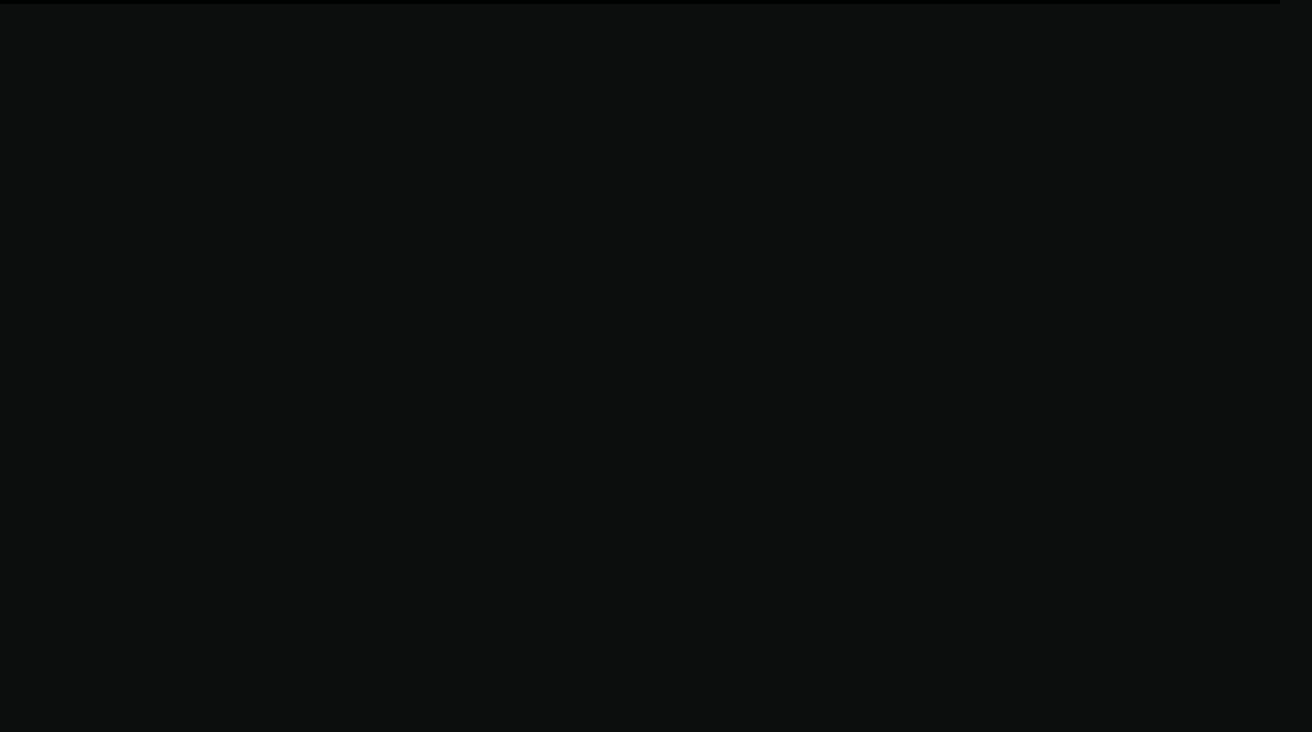
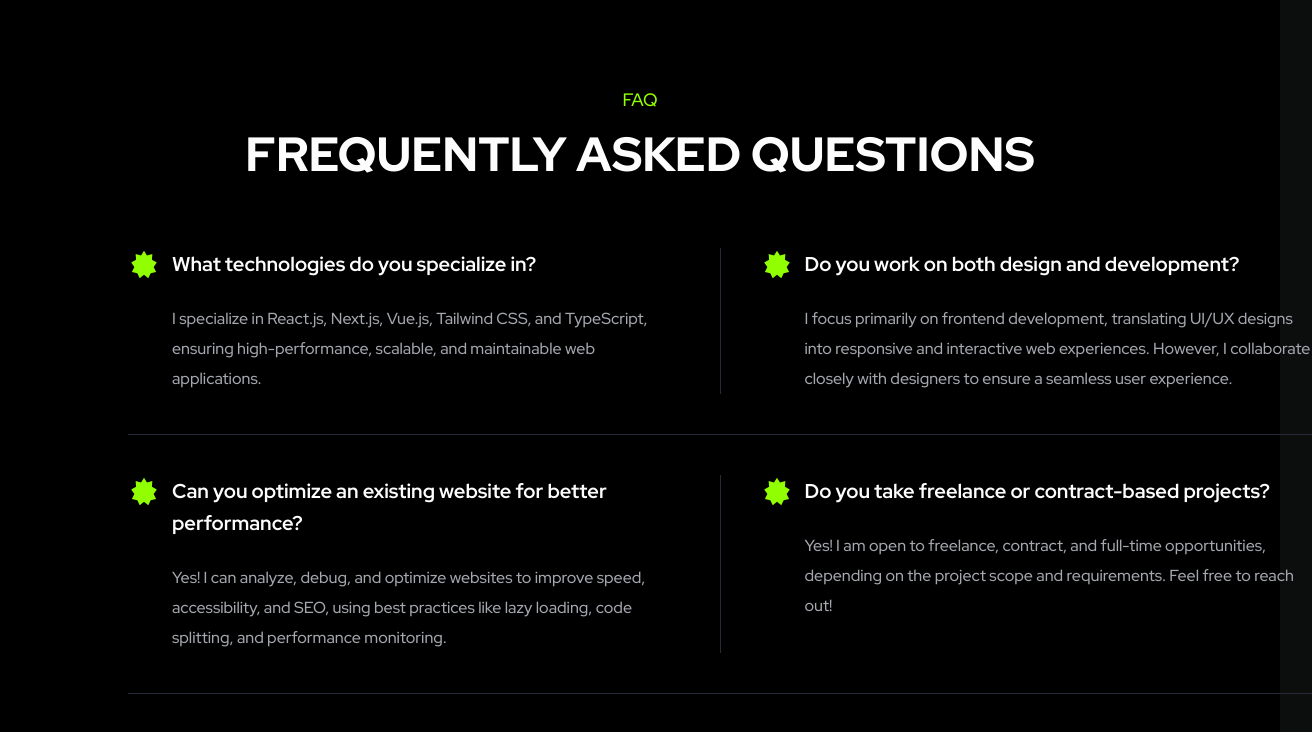
Before and after one commit to workwitheduardus/portofolio-show-case, a Next.js app: page / in a window 1280 px wide. Shown: the part 8020-8752 px from the top of the page, 1312 px wide, since content can reach past the window. Before the commit the page ends 8024 px from the top, so only its background shows below. Built offline with nearby package versions, Linux system fonts and the light colour scheme.

Commit message:
feat FAQ section

```diff
--- a/src/app/globals.css
+++ b/src/app/globals.css
@@ -1350,3 +1350,164 @@ body {
     height: 24px;
   }
 }
+
+/*  FAQ SECTION   */
+
+.faq-section {
+  display: flex;
+  flex-direction: column;
+  align-items: center;
+  padding: 50px 16px;
+  gap: 32px;
+  width: 100%;
+  background-color: #000000;
+}
+
+.faq-header {
+  display: flex;
+  flex-direction: column;
+  align-items: center;
+  gap: 8px;
+  width: 100%;
+}
+
+.faq-title {
+  font-family: 'Red Hat Display', sans-serif;
+  font-weight: 500;
+  font-size: 1.125rem;
+  line-height: 2rem;
+  text-align: center;
+  color: #91FF02;
+}
+
+.faq-subtitle {
+  font-family: 'Red Hat Display', sans-serif;
+  font-weight: 800;
+  font-size: 2rem;
+  line-height: 2.75rem;
+  text-align: center;
+  color: #FDFDFD;
+}
+
+.faq-content-wrapper {
+  display: flex;
+  flex-direction: column;
+  width: 100%;
+  gap: 32px;
+}
+
+.faq-item-row {
+  display: flex;
+  flex-direction: column;
+  gap: 24px;
+  width: 100%;
+}
+
+.faq-card {
+  display: flex;
+  flex-direction: column;
+  align-items: flex-start;
+  gap: 16px;
+  width: 100%;
+}
+
+.faq-card-header {
+  display: flex;
+  flex-direction: row;
+  align-items: flex-start;
+  gap: 12px;
+  width: 100%;
+}
+
+.faq-icon-wrap {
+  width: 32px;
+  height: 32px;
+  flex-shrink: 0;
+  display: flex;
+  align-items: center;
+  justify-content: center;
+}
+
+.faq-question-text {
+  font-family: 'Red Hat Display', sans-serif;
+  font-weight: 700;
+  font-size: 1.25rem;
+  line-height: 2rem;
+  color: #FDFDFD;
+}
+
+.faq-answer-text {
+  font-family: 'Red Hat Display', sans-serif;
+  font-weight: 500;
+  font-size: 1rem;
+  line-height: 1.875rem;
+  color: #A4A7AE;
+  padding-left: 44px;
+}
+
+.faq-vertical-divider {
+  display: none;
+}
+
+.faq-horizontal-divider {
+  width: 100%;
+  height: 1px;
+  background-color: #252B37;
+}
+
+@media (min-width: 1024px) {
+  .faq-section {
+    padding: 80px 128px;
+    gap: 64px;
+    width: 100%;
+  }
+
+  .faq-header {
+    width: 790px;
+  }
+
+  .faq-subtitle {
+    font-size: 48px;
+    line-height: 60px;
+  }
+
+  .faq-content-wrapper {
+    width: 1184px;
+    gap: 40px;
+    margin: 0 auto;
+  }
+
+  .faq-item-row {
+    flex-direction: row;
+    justify-content: center;
+    align-items: stretch;
+    gap: 40px;
+    width: 1184px;
+  }
+
+  .faq-card {
+    width: 552px;
+    gap: 24px;
+  }
+
+  .faq-answer-text {
+    padding-left: 44px;
+    height: auto;
+  }
+
+  /* FIXED DESKTOP SEPARATION */
+  .faq-vertical-divider {
+    display: block;
+    width: 1px;
+    background-color: #252B37;
+    align-self: stretch;
+    flex-shrink: 0;
+  }
+
+  .faq-horizontal-divider {
+    width: 1184px;
+    height: 1px;
+    background-color: #252B37;
+    margin: 0 auto;
+  }
+}
--- /dev/null
+++ b/src/app/home/partials/FAQ.tsx
@@ -0,0 +1,108 @@
+import React from "react";
+
+const faqData = [
+  {
+    id: 1,
+    question: "What technologies do you specialize in?",
+    answer:
+      "I specialize in React.js, Next.js, Vue.js, Tailwind CSS, and TypeScript, ensuring high-performance, scalable, and maintainable web applications.",
+  },
+  {
+    id: 2,
+    question: "Do you work on both design and development?",
+    answer:
+      "I focus primarily on frontend development, translating UI/UX designs into responsive and interactive web experiences. However, I collaborate closely with designers to ensure a seamless user experience.",
+  },
+  {
+    id: 3,
+    question: "Can you optimize an existing website for better performance?",
+    answer:
+      "Yes! I can analyze, debug, and optimize websites to improve speed, accessibility, and SEO, using best practices like lazy loading, code splitting, and performance monitoring.",
+  },
+  {
+    id: 4,
+    question: "Do you take freelance or contract-based projects?",
+    answer:
+      "Yes! I am open to freelance, contract, and full-time opportunities, depending on the project scope and requirements. Feel free to reach out!",
+  },
+  {
+    id: 5,
+    question: "How do you approach a new project?",
+    answer:
+      "I start by understanding the project goals and requirements, followed by wireframing or UI implementation, then development, testing, and deployment—ensuring a smooth and efficient workflow.",
+  },
+  {
+    id: 6,
+    question: "How can we collaborate?",
+    answer:
+      "You can contact me via email, LinkedIn, or GitHub. I usually begin with a consultation to discuss your needs, then propose a plan to bring your vision to life. Let’s create something awesome together!",
+  },
+];
+
+export default function FAQ() {
+  const chunkedFaq = [];
+  for (let i = 0; i < faqData.length; i += 2) {
+    chunkedFaq.push(faqData.slice(i, i + 2));
+  }
+
+  return (
+    <section className="faq-section text-white w-full">
+      {/* FAQ Header Block */}
+      <div className="faq-header">
+        <span className="faq-title uppercase block text-center">FAQ</span>
+        <h2 className="faq-subtitle uppercase block text-center">
+          Frequently Asked Questions
+        </h2>
+      </div>
+
+      {/* FAQ Content Area */}
+      <div className="faq-content-wrapper">
+        {chunkedFaq.map((rowItems, rowIndex) => (
+          <React.Fragment key={rowIndex}>
+            {/* Row Layout container */}
+            <div className="faq-item-row">
+              {rowItems.map((item, itemIndex) => (
+                <React.Fragment key={item.id}>
+                  {/* Individual FAQ Item Card */}
+                  <div className="faq-card">
+                    <div className="faq-card-header">
+                      {/* Green Vector Icon wrapper */}
+                      <div className="faq-icon-wrap flex shrink-0 items-center justify-center w-6 h-6 lg:w-8 lg:h-8">
+                        {/* Ikon Bintang 10 Sudut sesuai gambar contoh */}
+                        <svg
+                          className="w-full h-full"
+                          viewBox="0 0 24 24"
+                          fill="none"
+                          xmlns="http://www.w3.org/2000/svg"
+                        >
+                          <path
+                            d="M12 2L14.22 5.58L18.27 4.54L17.95 8.73L21.61 10.82L19.22 14.28L21.1 18.06L17.02 18.99L15.22 22.78L12 20L8.78 22.78L6.98 18.99L2.9 18.06L4.78 14.28L2.39 10.82L6.05 8.73L5.73 4.54L9.78 5.58L12 2Z"
+                            fill="#91FF02"
+                          />
+                        </svg>
+                      </div>
+                      {/* Question Text */}
+                      <h3 className="faq-question-text">{item.question}</h3>
+                    </div>
+                    {/* Answer Description */}
+                    <p className="faq-answer-text">{item.answer}</p>
+                  </div>
+
+                  {/* Render vertical line  */}
+                  {itemIndex === 0 && rowItems.length > 1 && (
+                    <div className="faq-vertical-divider" />
+                  )}
+                </React.Fragment>
+              ))}
+            </div>
+
+            {/* Render horizontal line */}
+            {rowIndex < chunkedFaq.length - 1 && (
+              <div className="faq-horizontal-divider" />
+            )}
+          </React.Fragment>
+        ))}
+      </div>
+    </section>
+  );
+}
--- a/src/app/page.tsx
+++ b/src/app/page.tsx
@@ -9,6 +9,7 @@ import ExperienceSection from "./home/partials/Experience";
 import Project from "./home/partials/Portofolio";
 import Portofolio from "./home/partials/Portofolio";
 import TestimonialsSection from "./home/partials/Testimonials";
+import FAQ from "./home/partials/FAQ";
 
 export default function Home() {
   return (
@@ -23,6 +24,7 @@ export default function Home() {
         <ExperienceSection />
         <Portofolio />
         <TestimonialsSection />
+        <FAQ />
       </main>
     </div>
   );
```
